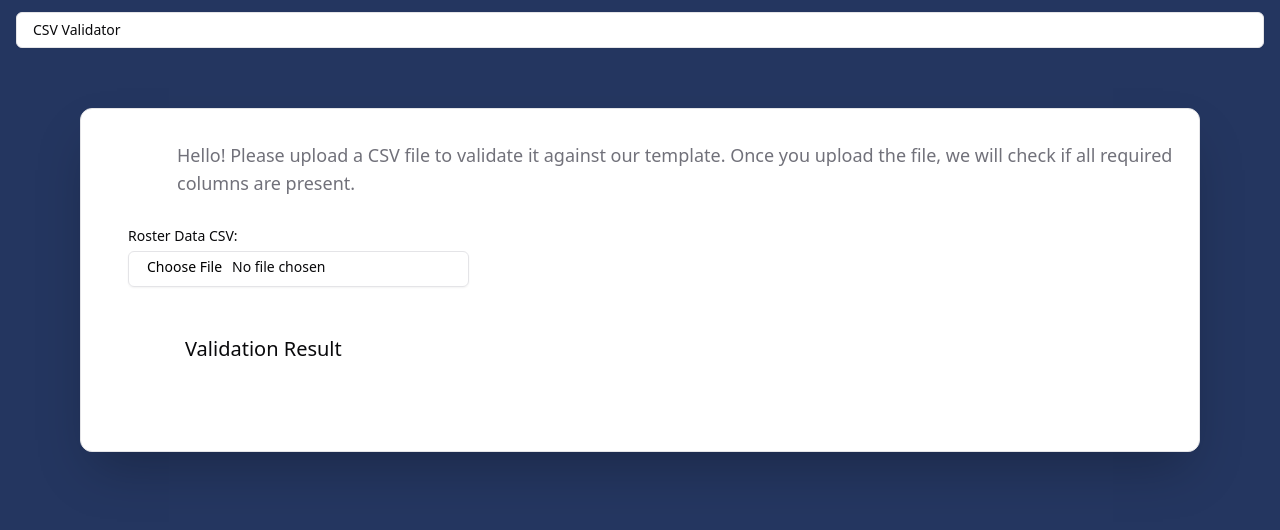
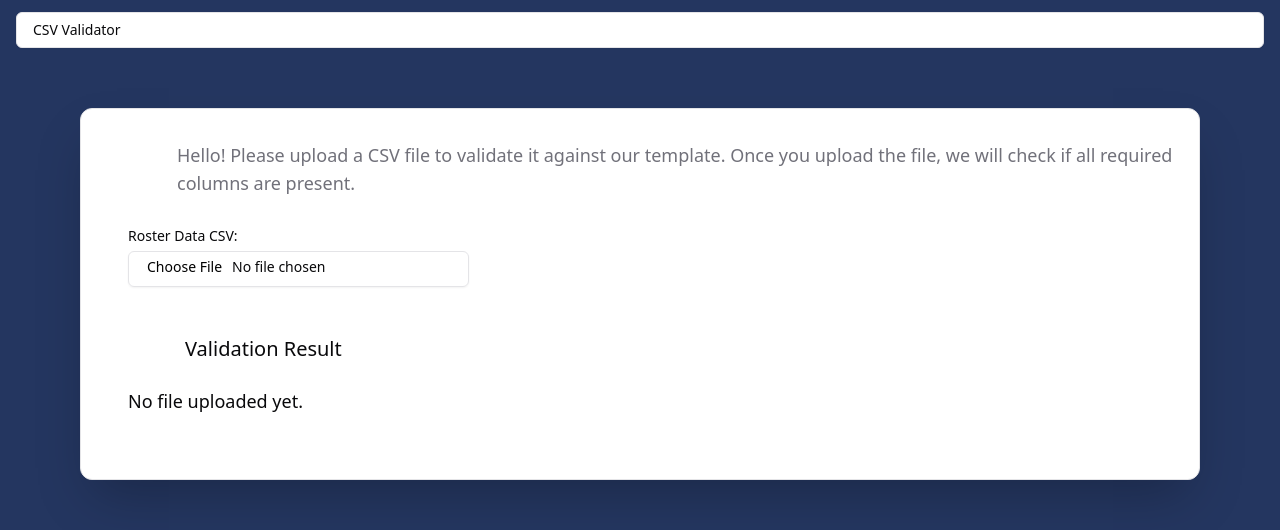
Before and after one commit to avegancafe/csv-validator, a React (Create React App) app: page / in a window 1280 px wide. Shown: the top 530 px of the page. Built offline with nearby package versions, Linux system fonts and the light colour scheme.

Commit message:
[KH] update style

```diff
--- a/src/App.js
+++ b/src/App.js
@@ -104,12 +104,15 @@ function App() {
               <Progress className="w-2/3" value={progressValue} />
             ) : (
               <div className="max-w-screen-lg w-full">
-                {validationResult && (
+                {validationResult ? (
                   <>
                     {validationResult.success ? (
                       <span className="flex gap-2 items-center">
                         <CheckCircledIcon className="text-green-500 size-6" />
-                        All columns are present!
+                        All columns are present! Please send this CSV to{' '}
+                        <a href="mailto:support@j2health.com" className='underline'>
+                          support@j2health.com
+                        </a>
                       </span>
                     ) : (
                       <div className="flex flex-col gap-4">
@@ -133,13 +136,15 @@ function App() {
                         </p>
                         <p>
                           Please contact support if you have any questions at{' '}
-                          <a href="mailto:support@j2health.com">
+                          <a href="mailto:support@j2health.com" className='underline'>
                             support@j2health.com
                           </a>
                         </p>
                       </div>
                     )}
                   </>
+                ) : (
+                  <div className="text-lg">No file uploaded yet.</div>
                 )}
               </div>
             )}
```
